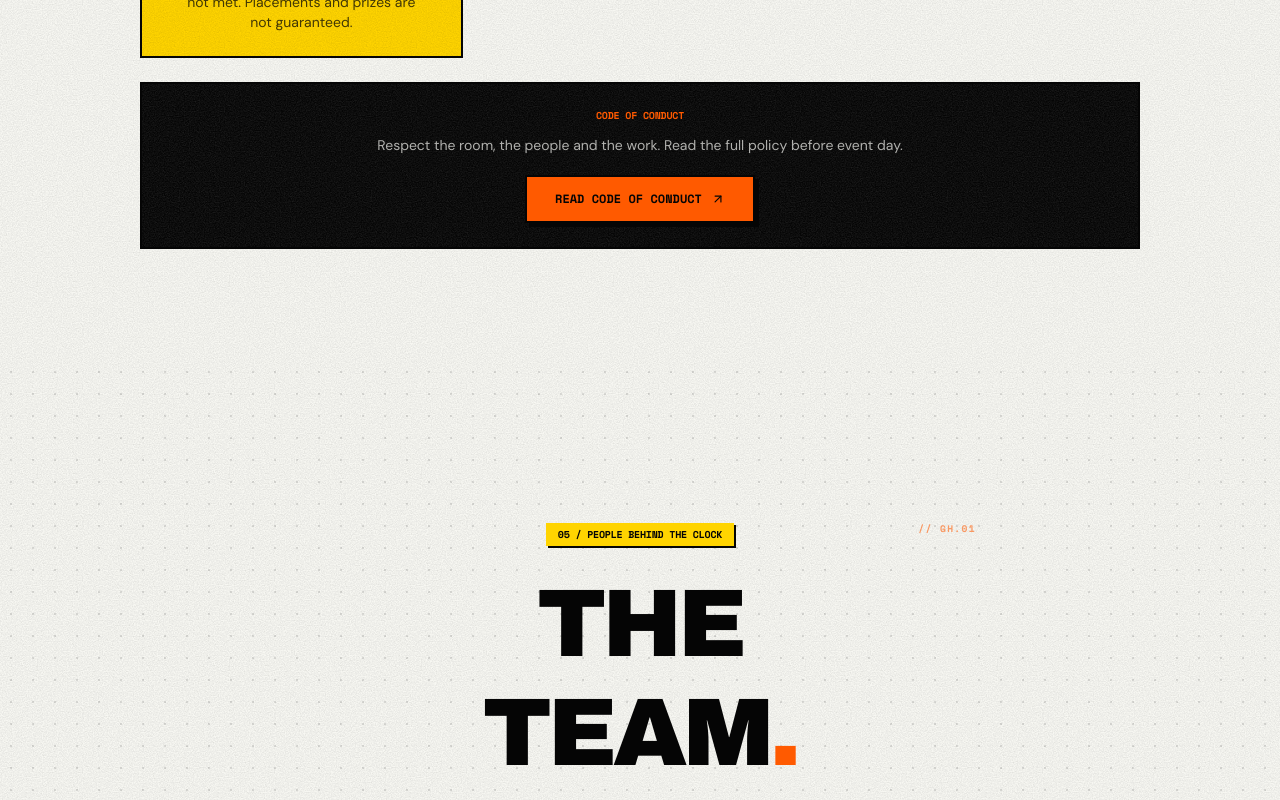
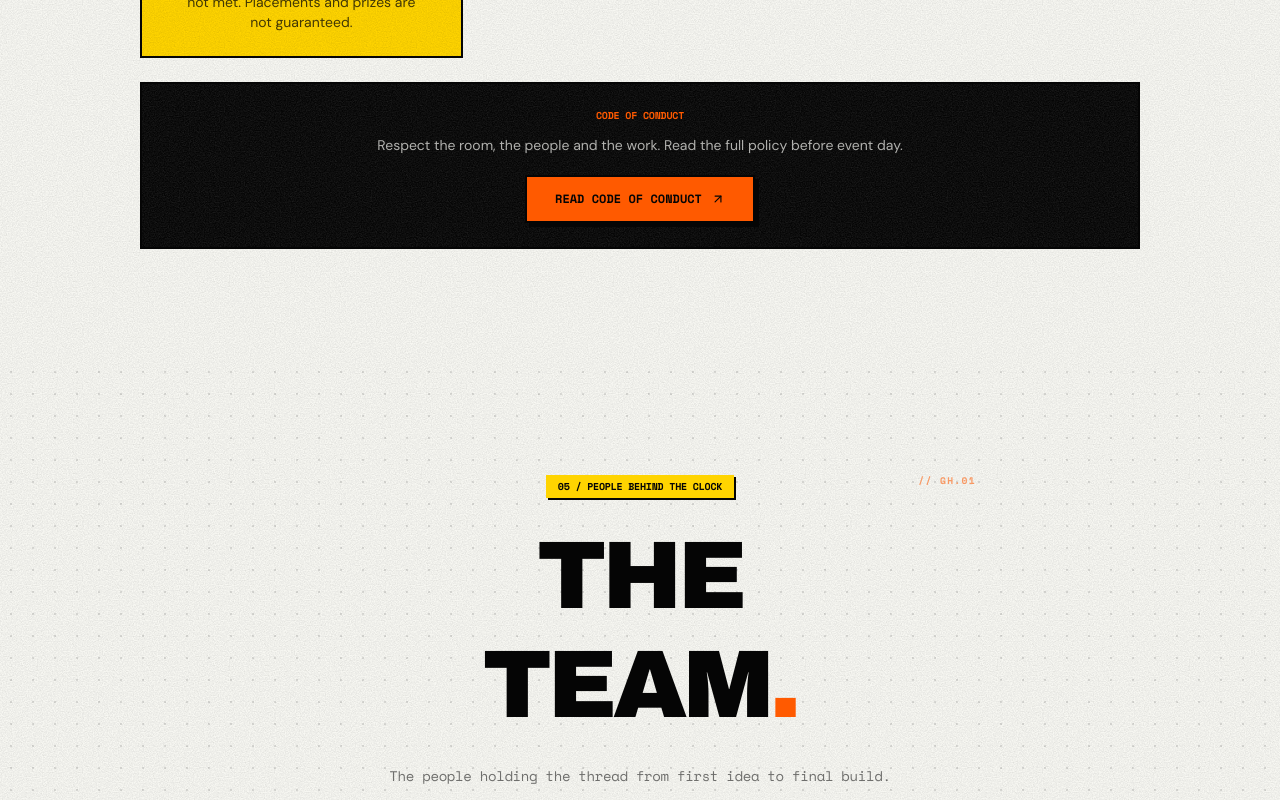
Before and after one commit to abhinav807/goldenhour, a Next.js app: page /goldenhour in a window 1280 px wide. Shown: the part 11200-12000 px from the top of the page. Built offline with nearby package versions, Linux system fonts and the light colour scheme; no server answers.

Commit message:
Improve responsive section rhythm and reduce unnecessary vertical space

```diff
--- a/src/components/Organizers.tsx
+++ b/src/components/Organizers.tsx
@@ -33,7 +33,7 @@ const toneClasses = {
 function PersonCard({ person, tone, delay }: { person: Person; tone: "dark" | "sunset" | "light"; delay: string }) {
   const styles = toneClasses[tone];
   return (
-    <article className={`brutal-card gh-ink-card p-6 md:p-8 min-h-[220px] flex flex-col justify-between items-center text-center reveal ${delay} ${styles.card}`}>
+    <article className={`brutal-card gh-ink-card p-6 md:p-8 min-h-[200px] flex flex-col justify-between items-center text-center reveal ${delay} ${styles.card}`}>
       <div className="flex justify-between items-start w-full">
         <span className={`w-11 h-11 border-2 flex items-center justify-center font-archivo text-base ${styles.number}`}>{person.num}</span>
         <ArrowUpRight className={styles.arrow} size={21} aria-hidden="true" />
@@ -48,14 +48,14 @@ function PersonCard({ person, tone, delay }: { person: Person; tone: "dark" | "s
 
 export default function Organizers() {
   return (
-    <section id="organizers" className="bg-offwhite py-28 md:py-40 px-5 md:px-10 relative overflow-hidden dot-pattern gh-grain-paper">
+    <section id="organizers" className="bg-offwhite py-20 md:py-28 px-5 md:px-10 relative overflow-hidden dot-pattern gh-grain-paper">
       <div className="max-w-[1200px] mx-auto text-center">
         <div className="max-w-2xl mx-auto mb-14 md:mb-16 reveal gh-section-head">
           <div className="inline-block font-space text-[10px] font-bold bg-yellow text-black px-3 py-1 mb-6 uppercase shadow-[2px_2px_0_#050505]">05 / PEOPLE BEHIND THE CLOCK</div>
           <h2 className="font-archivo text-5xl sm:text-6xl md:text-8xl">THE<br />TEAM<span className="text-sunset">.</span></h2>
           <p className="font-space text-xs md:text-sm text-black/55 mt-6 leading-relaxed">The people holding the thread from first idea to final build.</p>
         </div>
-        <div className="space-y-14 max-w-[1120px] mx-auto">
+        <div className="space-y-10 max-w-[1120px] mx-auto">
           {groups.map((group) => (
             <div key={group.title}>
               <div className="flex items-center justify-center gap-4 mb-6"><span className="h-px w-10 bg-sunset" /><h3 className="font-space text-[10px] font-bold tracking-[.16em] text-sunset uppercase">{group.title}</h3><span className="h-px w-10 bg-sunset" /></div>
```
